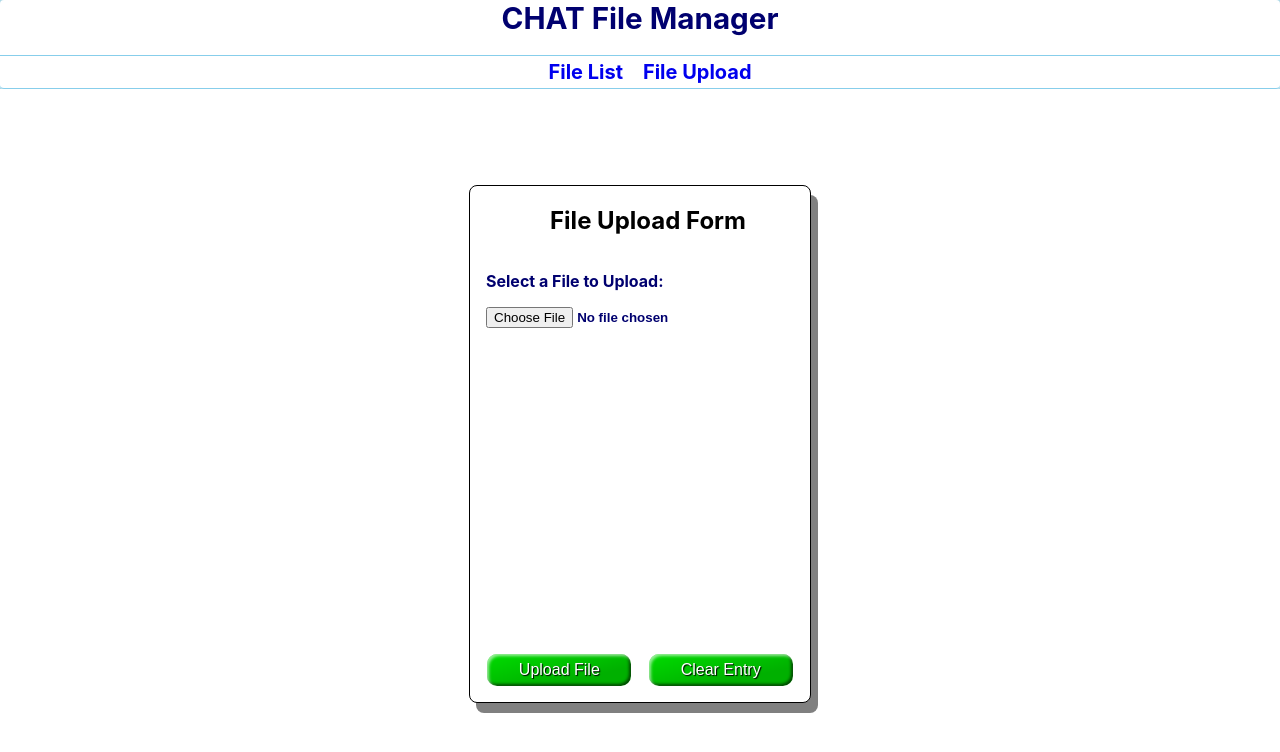
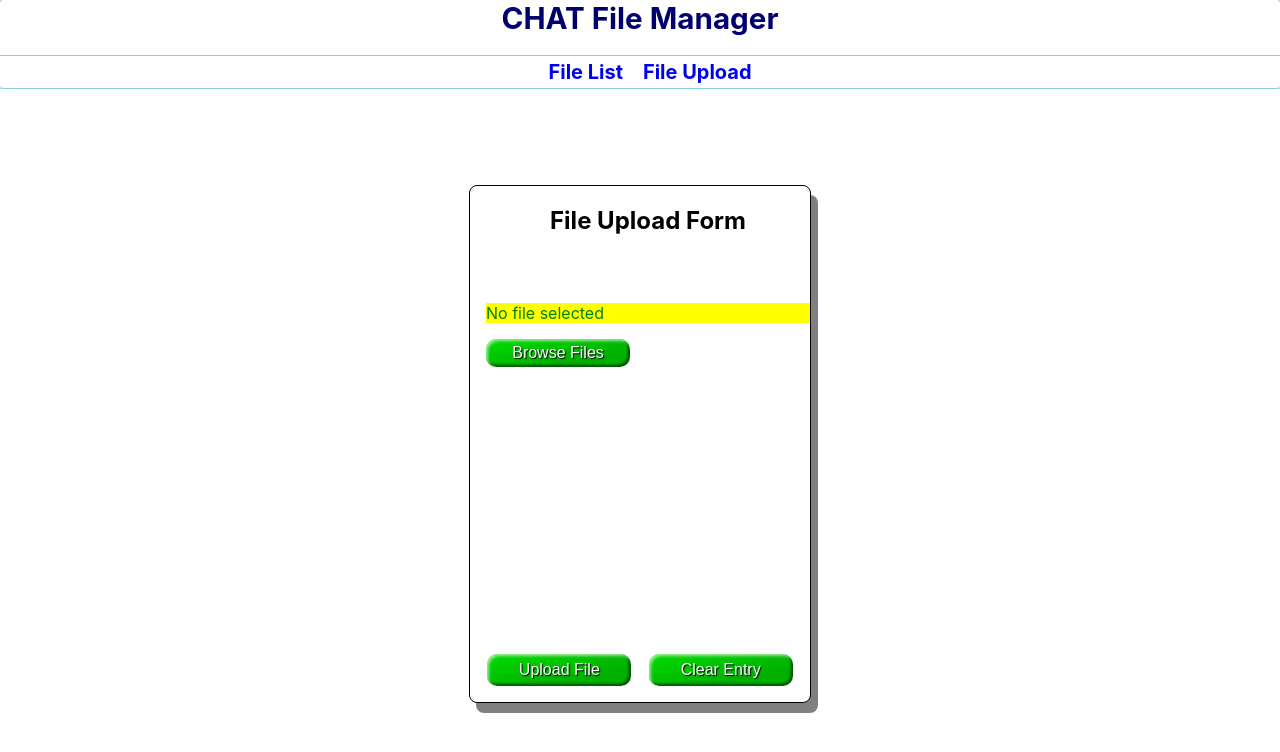
Before and after one commit to ocsfwarch/chat_file_transfer_client, a React (Create React App) app: page /FileUpload in a window 1280 px wide. Shown: the top 752 px of the page. Built offline with nearby package versions, Linux system fonts and the light colour scheme.

Commit message:
Modifications for file upload
This change includes the following:
1 - Adds support for multiple files to be uploaded.
2 - Modifies the selected filename display to include an icon for removing the filename from the selected list.

```diff
--- a/package.json
+++ b/package.json
@@ -3,6 +3,9 @@
   "version": "0.1.0",
   "private": true,
   "dependencies": {
+    "@fortawesome/fontawesome-svg-core": "^1.2.35",
+    "@fortawesome/free-solid-svg-icons": "^5.15.3",
+    "@fortawesome/react-fontawesome": "^0.1.14",
     "@testing-library/jest-dom": "^5.14.1",
     "@testing-library/react": "^11.2.7",
     "@testing-library/user-event": "^12.8.3",
--- a/src/components/CHATFileTransfer.js
+++ b/src/components/CHATFileTransfer.js
@@ -8,6 +8,12 @@ import {
 import { Header } from "./Header";
 import Main from "./Main";
 import FileUpload from "./FileUpload";
+
+// Font Awesome Imports
+import { library } from "@fortawesome/fontawesome-svg-core";
+import { fas } from "@fortawesome/free-solid-svg-icons";
+
+library.add(fas);
 
 function CHATFileTransfer() {
   const [fileName, setFileName] = useState("");
--- a/src/components/FileLister.js
+++ b/src/components/FileLister.js
@@ -1,11 +1,12 @@
 import { useState, useEffect } from "react";
 
 export default function FileLister(props) {
-  const [fileName, setFileName] = useState("");
+  const [showList, setShowList] = useState(false);
+  const [fileName, setFileName] = useState("TEST");
   const [fileList, setFileList] = useState([]);
-  const [fileDisplay, setFileDisplay] = useState(
-    <option>List is Empty</option>
-  );
+  const [fileDisplay, setFileDisplay] = useState(<li>List is Empty</li>);
+  const [fileSelect, setFileSelect] = useState("");
+
   useEffect(() => {
     async function fetchFileList() {
       console.log(`Calling fetchFileList`);
@@ -14,9 +15,9 @@ export default function FileLister(props) {
       const theJson = await response.json();
       const theList = theJson.data.files.map((file, index) => {
         return (
-          <option key={index} value={index}>
+          <li key={index} value={index}>
             {file}
-          </option>
+          </li>
         );
       });
       setFileList(theJson.data.files);
@@ -62,15 +63,33 @@ export default function FileLister(props) {
     setFileName(fileList[event.target.value]);
   };
 
+  const displaySelect = (event) => {
+    event.preventDefault();
+    console.log(`BEFORE ${showList}`);
+    if (showList) {
+      setFileSelect("");
+    } else {
+      setFileSelect(fileDisplay);
+    }
+    setShowList(!showList);
+    console.log(`AFTER ${showList}`);
+  };
+
   return (
     <div className="file_list_container">
       <div className="dialog">
         <section className="file_select">
           <form>
             <label htmlFor="file_select">Select a file:&nbsp;</label>
-            <select name="file_select" id="file_select" onChange={onChange}>
-              {fileDisplay}
-            </select>
+            <input
+              type="text"
+              onClick={displaySelect}
+              value={fileName}
+              readOnly
+            ></input>
+            <section className="fileListDiv">
+              <ul>{fileSelect}</ul>
+            </section>
           </form>
         </section>
         <section className="controls">
--- a/src/components/FileUpload.js
+++ b/src/components/FileUpload.js
@@ -1,29 +1,51 @@
-import React, { useState } from "react";
+import React, { useState, useRef } from "react";
 import PleaseWait from "../helpers/PleaseWait/PleaseWait";
+import CHATList from "../helpers/CHATList";
 
 export default function FileUpload(props) {
   //const [filename, setFilename] = useState("");
-  const [selectedFile, setSelectedFile] = useState();
+  const [selectedFile, setSelectedFile] = useState("");
+  const [selectedFiles, setSelectedFiles] = useState([]);
   const [results, setResults] = useState("");
   const [showPleaseWait, setShowPleaseWait] = useState(false);
+  const fileInputRef = useRef();
 
   const onChange = (event) => {
     console.log(
       `onChange = ${event.target.value}, files = ${event.target.files.length}`
     );
-    //setFilename(event.target.value);
+    setResults(``);
     setSelectedFile(event.target.files[0]);
+    setSelectedFiles([...selectedFiles, event.target.files[0]]);
   };
+  const triggerFiles = (event) => {
+    event.preventDefault();
+    fileInputRef.current.click();
+  };
+
   const clearEntry = () => {
-    //setFilename("");
     setSelectedFile(null);
+    setSelectedFiles([]);
+    fileInputRef.current.value = "";
+    setResults(``);
+  };
+
+  const removeAttachment = (index) => {
+    //event.preventDefault();
+    console.log(`removeAttachment == ${index}`);
+    //for (let x in event.target) {
+    //  console.log(`x = ${x}`);
+    //}
   };
   const uploadFile = async () => {
+    if (selectedFile) {
       setResults("");
       setShowPleaseWait(true);
       const formData = new FormData();
 
-    formData.append("file", selectedFile);
+      for (let file of selectedFiles) {
+        formData.append("file", file);
+      }
 
       await fetch(`${props.apiUrl}/upload`, {
         method: "POST",
@@ -31,10 +53,17 @@ export default function FileUpload(props) {
       })
         .then((response) => response.json())
         .then((results) => {
+          clearEntry();
           setResults(results.results);
           setShowPleaseWait(false);
         })
-      .catch((err) => setResults(`ERROR: ${err}`));
+        .catch((err) => {
+          setResults(`ERROR: ${err}`);
+          setShowPleaseWait(false);
+        });
+    } else {
+      setResults(`Please select a file`);
+    }
   };
 
   return (
@@ -45,15 +74,20 @@ export default function FileUpload(props) {
             <h2>File Upload Form</h2>
           </span>
           <p>
-            <label htmlFor="input_file">Select a File to Upload:</label>
+            <label htmlFor="file_to_upload"></label>
           </p>
           <input
             type="file"
-            className="file_input"
-            id="input_file"
-            name="input_file"
+            className="file_to_upload"
+            id="file_to_upload"
+            name="file_to_upload"
+            ref={fileInputRef}
             onChange={onChange}
           />
+          <CHATList files={selectedFiles} removeAttachment={removeAttachment} />
+          <button className="btn_green" type="button" onClick={triggerFiles}>
+            Browse Files
+          </button>
         </section>
         <section className="results">
           <PleaseWait showMe={showPleaseWait} />
--- /dev/null
+++ b/src/helpers/CHATList.js
@@ -0,0 +1,69 @@
+import React from "react";
+import { FontAwesomeIcon } from "@fortawesome/react-fontawesome";
+
+export default function CHATList(props) {
+  let theList = null;
+
+  if (props.files && props.files.length) {
+    theList = props.files.map((file, index) => {
+      return (
+        <li key={index} value={index}>
+          <div className="attachmentItem">
+            <span>{file.name}</span>
+            <FontAwesomeIcon
+              className="removeAttachment"
+              icon={["fas", "times-circle"]}
+            />
+          </div>
+        </li>
+      );
+    });
+  } else {
+    theList = (
+      <li>
+        <div className="attachmentItem">
+          <span>No file selected</span>
+        </div>
+      </li>
+    );
+  }
+  /* This is for arrays of files.
+  const theList = props.files.map((file) => {
+    return (
+      <li>
+        <div className="attachmentItem">
+          <span>{file.name}</span>
+          <FontAwesomeIcon
+            className="removeAttachment"
+            icon={["fas", "times-circle"]}
+          />
+        </div>
+      </li>
+    );
+  });
+  */
+  /*
+  if (props.files && props.files.name) {
+    theList = (
+      <li>
+        <div className="attachmentItem">
+          <span>{props.files.name}</span>
+          <FontAwesomeIcon
+            className="removeAttachment"
+            icon={["fas", "times-circle"]}
+            onClick={props.removeAttachment}
+          />
+        </div>
+      </li>
+    );
+  } else {
+    theList = (
+      <li>
+        <div className="attachmentItem">
+          <span>No file selected</span>
+        </div>
+      </li>
+    );
+  }*/
+  return <ul>{theList}</ul>;
+}
--- a/src/index.css
+++ b/src/index.css
@@ -55,7 +55,11 @@ code {
   width: 100%;
   padding-left: 1em;
   background-color: transparent;
-  transition: all 0.1s;
+}
+
+.file_list_container .file_select ul {
+  list-style: none;
+  display: block;
 }
 
 .file_list_container .controls {
@@ -65,6 +69,11 @@ code {
   width: 100%;
   justify-content: space-evenly;
   background-color: transparent;
+}
+
+.fileListDiv {
+  background-color: gray;
+  transition: height 2s ease-out;
 }
 
 /* FileViewer */
@@ -246,9 +255,39 @@ code {
   color: #00006f;
 }
 
-.file_upload_container .form_container .content .file_input {
-  font-weight: bold;
-  color: #00006f;
+.file_upload_container .form_container .content .file_to_upload {
+  display: none;
+}
+
+.file_upload_container .form_container .content ul {
+  list-style-type: none;
+  padding: 0;
+}
+
+.file_upload_container .form_container .content ul li {
+  margin: 0px;
+  padding: 0px;
+}
+
+.file_upload_container .form_container .content ul li .attachmentItem {
+  color: green;
+  font-weight: 400;
+  display: flex;
+  justify-content: space-between;
+  align-items: center;
+  background-color: yellow;
+  padding-right: 1em;
+}
+
+.file_upload_container
+  .form_container
+  .content
+  ul
+  li
+  .attachmentItem
+  .removeAttachment {
+  cursor: pointer;
+  color: red;
 }
 
 .file_upload_container .form_container .content .centered {
```
Also changed, not shown: 1 other file (tests, documents, lock files or other folders). Lines whose indentation alone changed are shown as unchanged.
